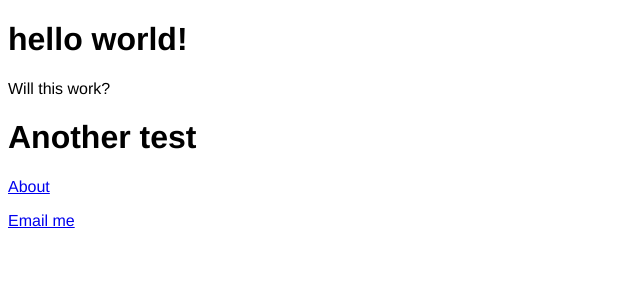
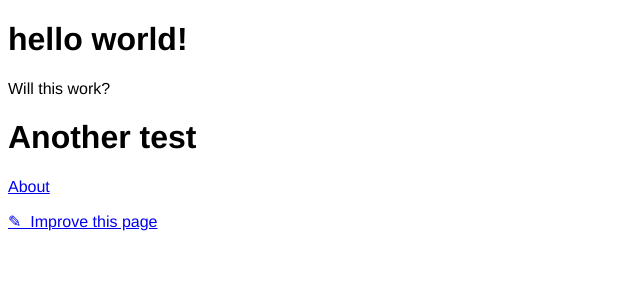
Before and after one commit to kaihendry/blogtest.github.io, a Jekyll site: the page built from index.md, in a window 1280 px wide. Shown: the top 300 px of the page, without its empty margins (0-640 px from the left). Built offline with Jekyll 4.4.1, drawn with Linux system fonts in a browser that asks for light colours.

Commit message:
Try this link

```diff
--- a/_includes/footer.html
+++ b/_includes/footer.html
@@ -1,5 +1,3 @@
-<footer class="site-footer">
-
-<a href="mailto:hendry@iki.fi">Email me</a>
-
+<footer>
+<a href="https://github.com/kaihendry/kaihendry.github.io/edit/master/site/{{ page.path }}">&#9998; &nbsp;Improve this page</a>
 </footer>
```
